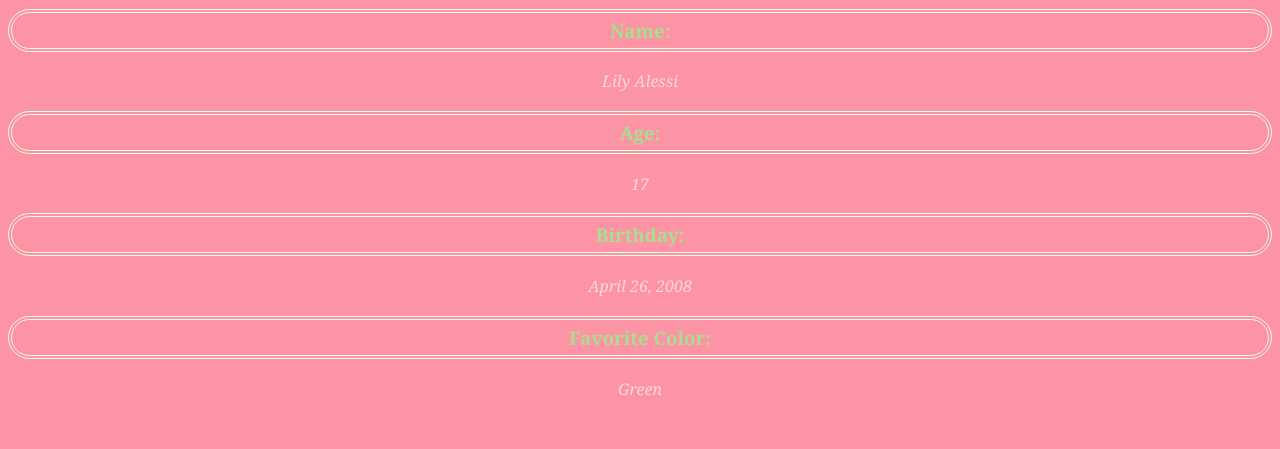
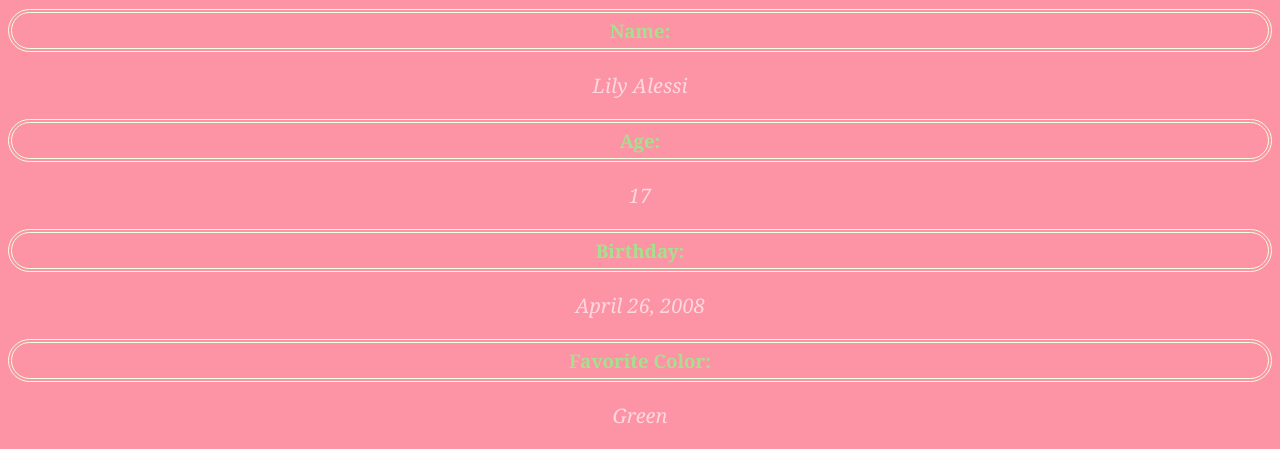
Before and after one commit to lilyalessi/CSSTest, a plain HTML site: page index.html in a window 1280 px wide. Shown: the part 370-819 px from the top of the page. Drawn offline with Linux system fonts and the light colour scheme.

Commit message:
test done 2

```diff
--- a/style.css
+++ b/style.css
@@ -29,8 +29,8 @@ body{
     border-radius: 100px;
 }
 
-p{
+.text{
     color:#FFD8DF;
     font-style: italic;
-    font-size: 20pxl
+    font-size: 20px;
 }
```
Also changed, not shown: index.html (+1 -0 lines).
